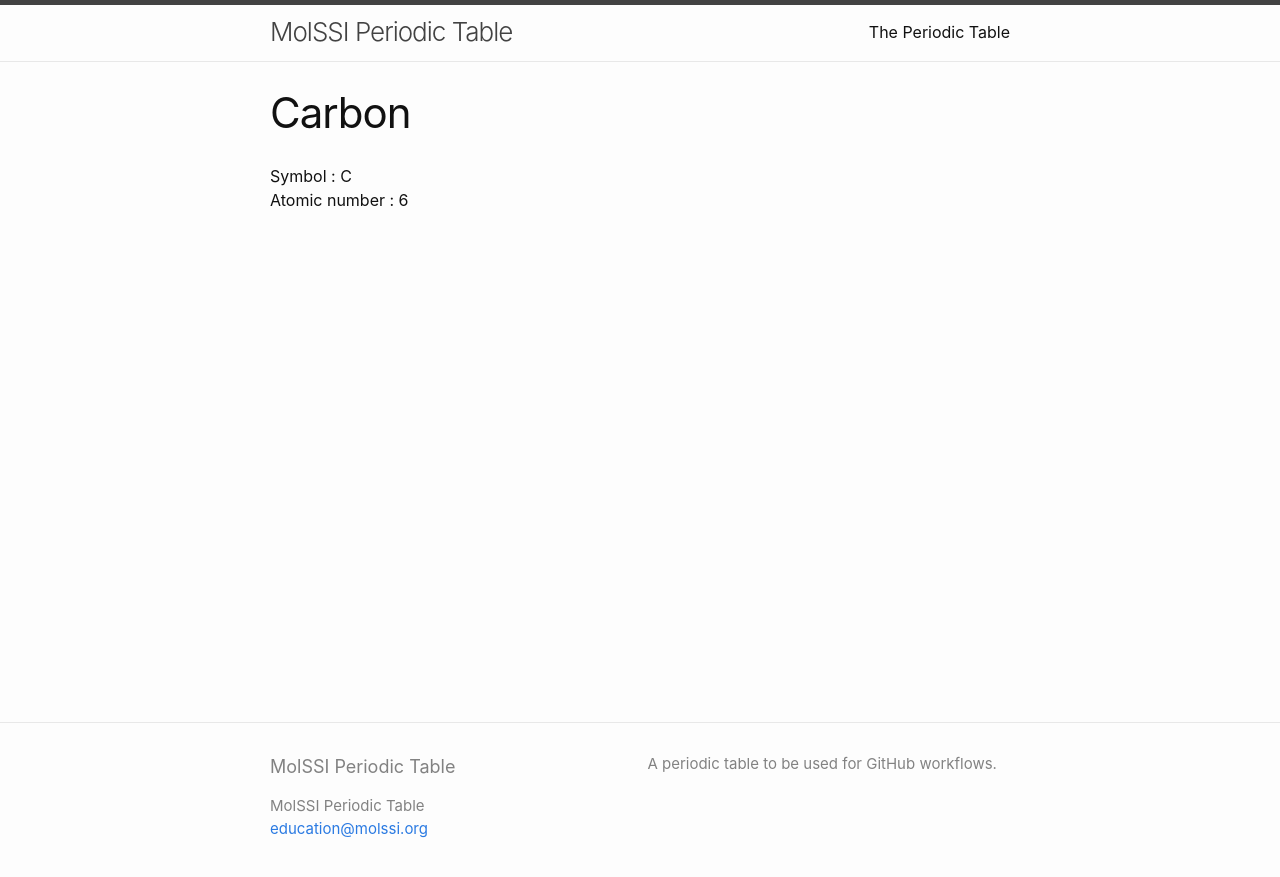
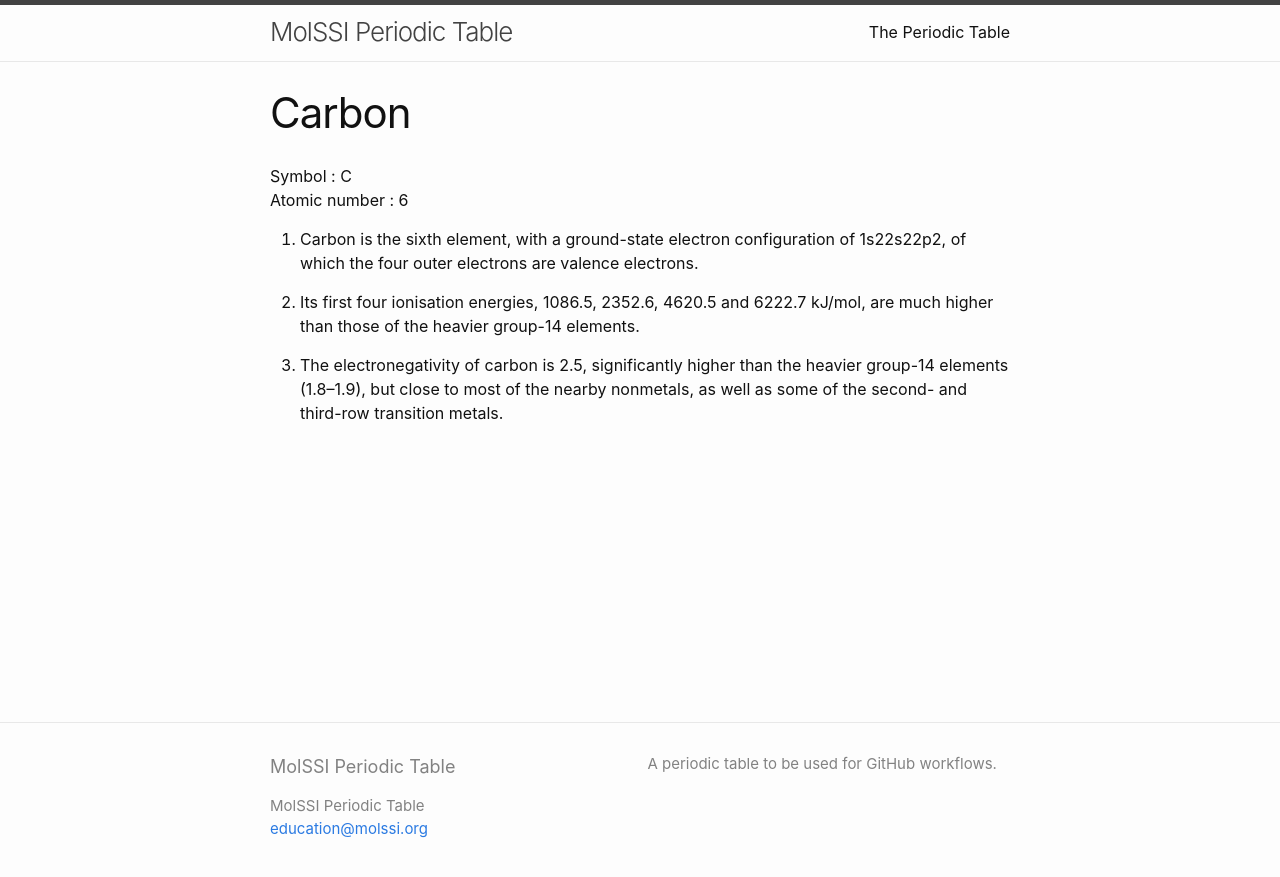
Before and after one commit to MolSSI-Education/periodic-table, a Jekyll site: the page built from elements/carbon.md, in a window 1280 px wide. Shown: the top 877 px of the page. Built offline with Jekyll 4.4.1, drawn with Linux system fonts in a browser that asks for light colours.

Commit message:
modified carbon

```diff
--- a/elements/carbon.md
+++ b/elements/carbon.md
@@ -6,3 +6,9 @@ title: Carbon
 
 Symbol : C<br/>
 Atomic number : 6<br/>
+
+1. Carbon is the sixth element, with a ground-state electron configuration of 1s22s22p2, of which the four outer electrons are valence electrons.
+
+2. Its first four ionisation energies, 1086.5, 2352.6, 4620.5 and 6222.7 kJ/mol, are much higher than those of the heavier group-14 elements.
+
+3. The electronegativity of carbon is 2.5, significantly higher than the heavier group-14 elements (1.8–1.9), but close to most of the nearby nonmetals, as well as some of the second- and third-row transition metals.
```
